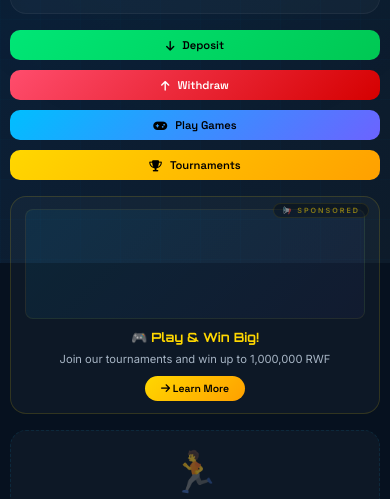
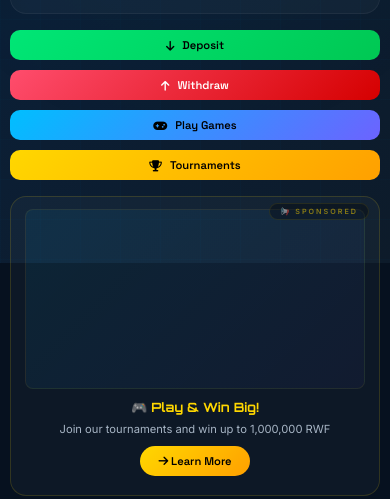
Before and after one commit to ntwari200/shora-games, a plain HTML site: page frontend/dashboard.html in a window 390 px wide. Shown: the part 581-1080 px from the top of the page. Drawn offline with Linux system fonts and the light colour scheme; no server answers.

Commit message:
Update dashboard.html

```diff
--- a/frontend/dashboard.html
+++ b/frontend/dashboard.html
@@ -195,7 +195,7 @@
         .main-grid { display: grid; grid-template-columns: 2fr 1fr; gap: 16px; }
 
         /* ===== ADVERTISEMENT CARD ===== */
-       /* ===== ADVERTISEMENT CARD - LARGER & RESPONSIVE ===== */
+/* ===== ADVERTISEMENT CARD - BIGGER ===== */
 .ad-card {
     background: rgba(255, 255, 255, 0.03);
     border: 1px solid rgba(255, 215, 0, 0.15);
@@ -203,7 +203,7 @@
     overflow: hidden;
     transition: var(--transition);
     position: relative;
-    min-height: 200px;
+    min-height: 300px;
 }
 
 .ad-card:hover {
@@ -215,8 +215,8 @@
 .ad-card .ad-content {
     display: grid;
     grid-template-columns: 1fr 1.5fr;
-    gap: 20px;
-    padding: 20px 24px;
+    gap: 24px;
+    padding: 24px 28px;
     align-items: center;
 }
 
@@ -232,13 +232,16 @@
     padding: 4px 12px;
     border-radius: 20px;
     border: 1px solid rgba(255, 215, 0, 0.1);
+    z-index: 5;
 }
 
 .ad-card .ad-image {
     background: linear-gradient(135deg, rgba(0, 191, 255, 0.08), rgba(108, 99, 255, 0.05));
     border-radius: 12px;
-    height: 200px;
-    min-height: 180px;
+    height: 280px;
+    min-height: 250px;
+    max-height: 350px;
+    width: 100%;
     display: flex;
     flex-direction: column;
     align-items: center;
@@ -309,20 +312,21 @@
     box-shadow: 0 8px 25px rgba(255, 215, 0, 0.3);
 }
 
-/* ===== RESPONSIVE AD CARD ===== */
+/* ===== RESPONSIVE ===== */
 @media (max-width: 768px) {
     .ad-card .ad-content {
         grid-template-columns: 1fr;
         text-align: center;
-        padding: 16px 18px;
-        gap: 14px;
+        padding: 18px 20px;
+        gap: 16px;
     }
 
     .ad-card .ad-image {
-        height: 160px;
-        min-height: 140px;
+        height: 220px;
+        min-height: 200px;
+        max-height: 280px;
         width: 100%;
-        max-width: 400px;
+        max-width: 500px;
         margin: 0 auto;
     }
 
@@ -340,59 +344,49 @@
     .ad-card .ad-text p {
         font-size: 0.8rem;
     }
-
-    .ad-card .btn-ad {
-        font-size: 0.7rem;
-        padding: 8px 20px;
-    }
 }
 
 @media (max-width: 480px) {
     .ad-card .ad-content {
-        padding: 12px 14px;
-        gap: 10px;
+        padding: 14px 16px;
+        gap: 12px;
     }
 
     .ad-card .ad-image {
-        height: 130px;
-        min-height: 110px;
+        height: 200px;
+        min-height: 180px;
+        max-height: 250px;
         border-radius: 8px;
     }
 
     .ad-card .ad-text h3 {
-        font-size: 0.85rem;
+        font-size: 0.9rem;
     }
 
     .ad-card .ad-text p {
-        font-size: 0.7rem;
+        font-size: 0.75rem;
         margin-bottom: 8px;
     }
 
     .ad-card .btn-ad {
-        font-size: 0.65rem;
-        padding: 6px 16px;
-    }
-
-    .ad-card .ad-badge {
-        font-size: 0.4rem;
-        padding: 2px 8px;
-        top: 6px;
-        right: 8px;
+        font-size: 0.7rem;
+        padding: 8px 18px;
     }
 }
 
 @media (max-width: 360px) {
     .ad-card .ad-image {
-        height: 100px;
-        min-height: 90px;
+        height: 170px;
+        min-height: 150px;
+        max-height: 200px;
     }
 
     .ad-card .ad-text h3 {
-        font-size: 0.75rem;
+        font-size: 0.8rem;
     }
 
     .ad-card .ad-text p {
-        font-size: 0.65rem;
+        font-size: 0.7rem;
     }
 }
         /* ===== SIDEBAR ===== */
```
